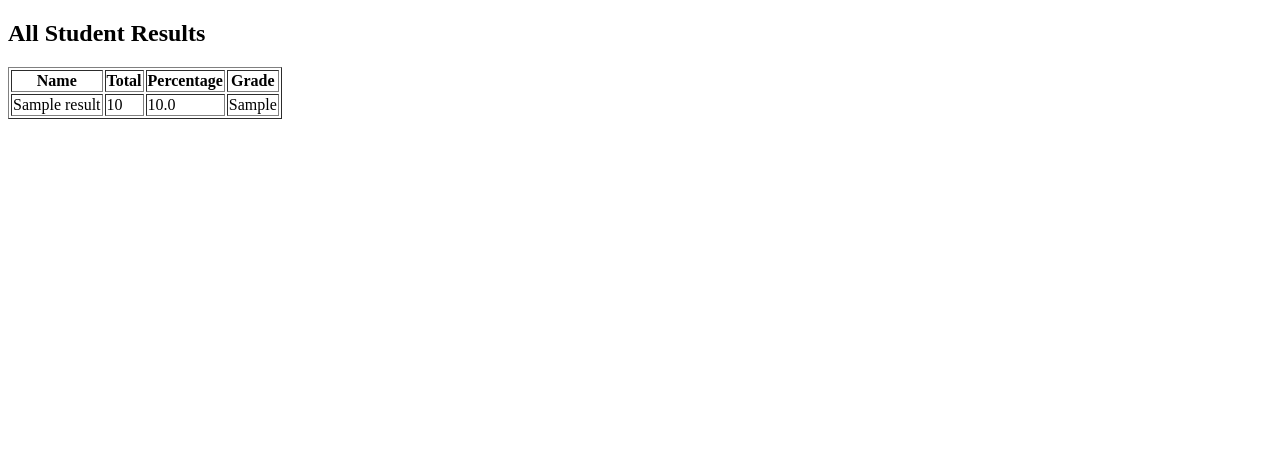
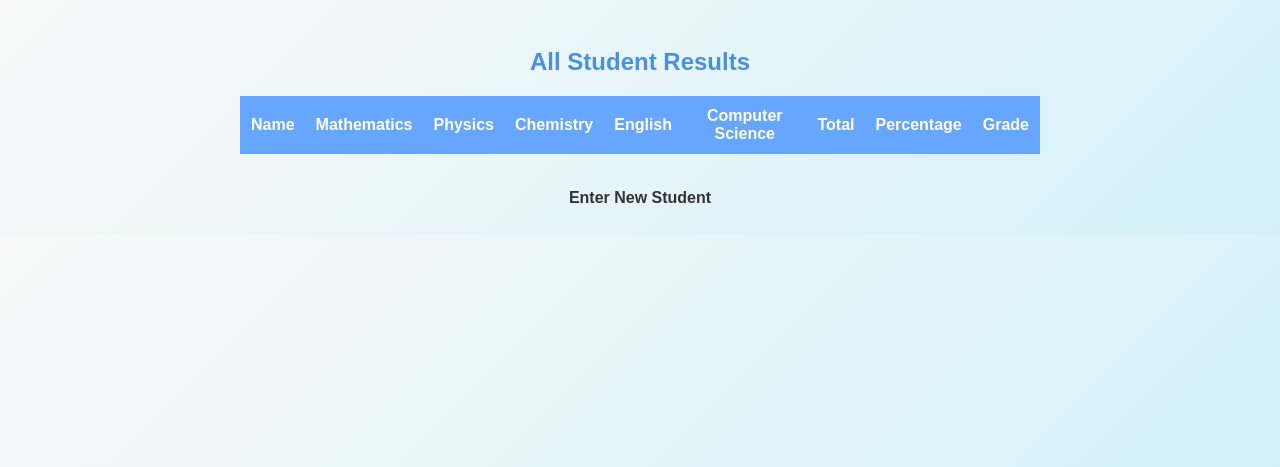
Before and after one commit to maheshvinay1976-web/student-result-system, a Flask app: page /all in a window 1280 px wide. Shown: the top 467 px of the page. Run offline with Flask 3, Linux system fonts and the light colour scheme; tables that the repository leaves empty hold one stand-in row (values such as "Sample post"); lists and menus that the app fills with data are empty.

Commit message:
all.html

```diff
--- a/templates/all.html
+++ b/templates/all.html
@@ -1,34 +1,80 @@
 <!DOCTYPE html>
 <html>
 <head>
-<title>All Results</title>
+    <title>All Student Results</title>
+    <style>
+        body {
+            font-family: Arial, sans-serif;
+            background: linear-gradient(135deg, #f9f9f9, #d4f1f9);
+            text-align: center;
+            padding: 20px;
+            color: #333;
+        }
+        h2 {
+            color: #4a90e2;
+        }
+        table {
+            margin: 20px auto;
+            border-collapse: collapse;
+            width: 90%;
+            max-width: 800px;
+        }
+        th, td {
+            border: 1px solid #66a6ff;
+            padding: 10px;
+            text-align: center;
+        }
+        th {
+            background-color: #66a6ff;
+            color: white;
+        }
+        td {
+            background-color: #f0f8ff;
+        }
+        a {
+            display: inline-block;
+            margin-top: 15px;
+            text-decoration: none;
+            color: #333;
+            font-weight: bold;
+        }
+        a:hover {
+            text-decoration: underline;
+        }
+    </style>
 </head>
-
 <body>
 
 <h2>All Student Results</h2>
 
-<table border="1">
-
+<table>
     <tr>
         <th>Name</th>
+        <th>Mathematics</th>
+        <th>Physics</th>
+        <th>Chemistry</th>
+        <th>English</th>
+        <th>Computer Science</th>
         <th>Total</th>
         <th>Percentage</th>
         <th>Grade</th>
     </tr>
+    {% for student in students %}
+    <tr>
+        <td>{{ student.name }}</td>
+        <td>{{ student.s1 }}</td>
+        <td>{{ student.s2 }}</td>
+        <td>{{ student.s3 }}</td>
+        <td>{{ student.s4 }}</td>
+        <td>{{ student.s5 }}</td>
+        <td>{{ student.total }}</td>
+        <td>{{ student.percentage }}%</td>
+        <td>{{ student.grade }}</td>
+    </tr>
+    {% endfor %}
+</table>
 
-{% for row in data %}
-
-<tr>
-<td>{{row[1]}}</td>
-<td>{{row[7]}}</td>
-<td>{{row[8]}}</td>
-<td>{{row[9]}}</td>
-</tr>
-
-{% endfor %}
-
-</table>
+<a href="/">Enter New Student</a>
 
 </body>
 </html>
```
Lines whose indentation alone changed are shown as unchanged.
